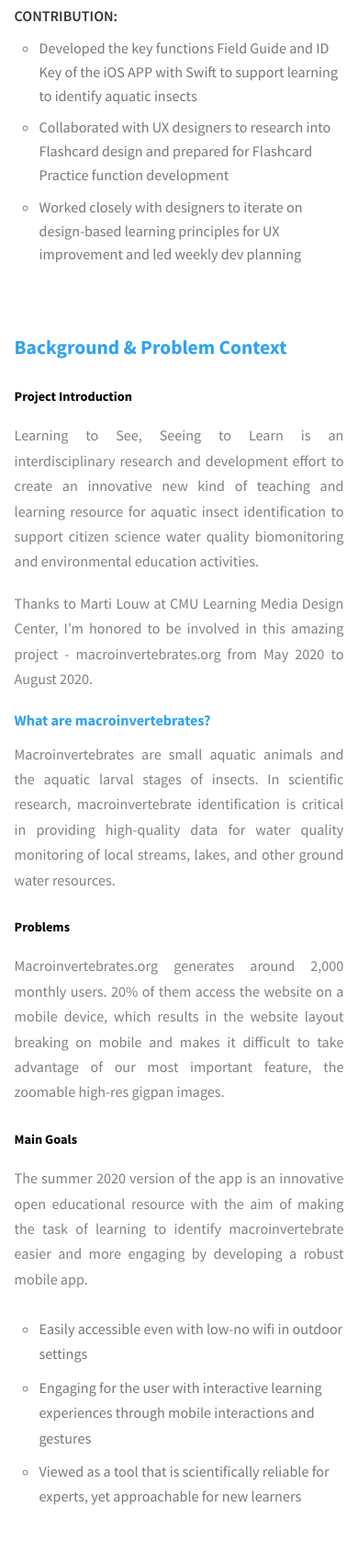
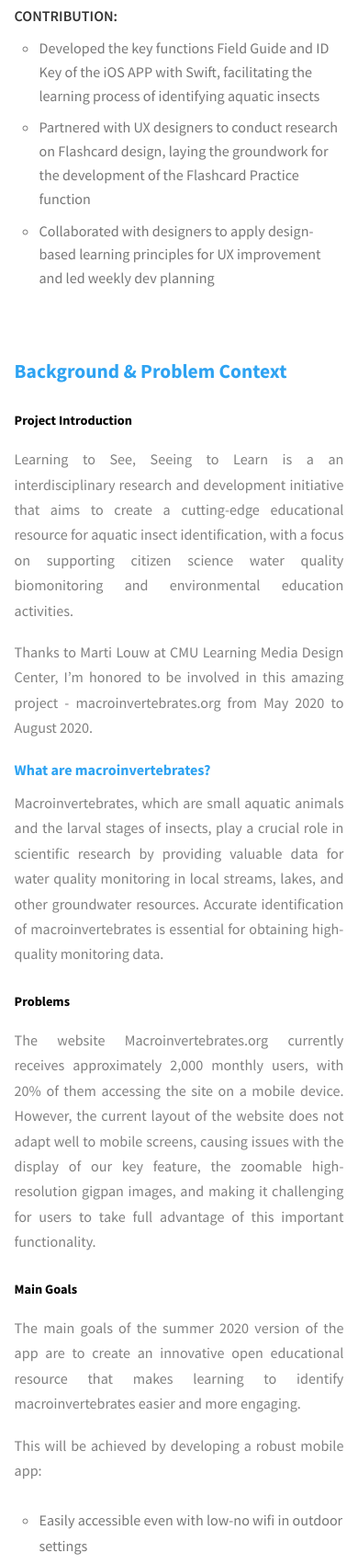
Before and after one commit to DakotaDong/dakotadong, a website: page project-5.html in a window 390 px wide. Shown: the part 960-2661 px from the top of the page at 92% size. Drawn offline with Linux system fonts and the light colour scheme.

Commit message:
Update project-5.html

```diff
--- a/project-5.html
+++ b/project-5.html
@@ -83,13 +83,13 @@
                 <p><strong class="inline-emphasize">CONTRIBUTION: </strong></p>
                 <ul class="list">
                   <li>
-                    Developed the key functions Field Guide and ID Key of the iOS APP with Swift to support learning to identify aquatic insects
+                    Developed the key functions Field Guide and ID Key of the iOS APP with Swift, facilitating the learning process of identifying aquatic insects
                   </li>
                   <li>
-                    Collaborated with UX designers to research into Flashcard design and prepared for Flashcard Practice function development
+                    Partnered with UX designers to conduct research on Flashcard design, laying the groundwork for the development of the Flashcard Practice function
                   </li>
                   <li>
-                    Worked closely with designers to iterate on design-based learning principles for UX improvement and led weekly dev planning
+                    Collaborated with designers to apply design-based learning principles for UX improvement and led weekly dev planning
                   </li>
                 </ul>
               </div>
@@ -99,8 +99,8 @@
               <h3 class="project-details__content-title">Background & Problem Context</h3>
               <P class="project-subtitle">Project Introduction</P>
               <p class="project-details__desc-para">
-                Learning to See, Seeing to Learn is an interdisciplinary research and development effort to create an innovative new kind of teaching and learning resource
-                for aquatic insect identification to support citizen science water quality biomonitoring and environmental education activities.
+                Learning to See, Seeing to Learn is a an interdisciplinary research and development initiative that aims to create a cutting-edge educational resource for
+                aquatic insect identification, with a focus on supporting citizen science water quality biomonitoring and environmental education activities.
               </p>
               <p class="project-details__desc-para">
                 Thanks to Marti Louw at CMU Learning Media Design Center,
@@ -110,20 +110,20 @@
                 <strong>What are macroinvertebrates?</strong>
               </p>
               <p class="project-details__desc-para">
-                Macroinvertebrates are small aquatic animals and the aquatic larval stages of insects.
-                In scientific research, macroinvertebrate identification is critical in providing high-quality data for water quality monitoring of local streams,
-                lakes, and other ground water resources.
+                Macroinvertebrates, which are small aquatic animals and the larval stages of insects, play a crucial role in scientific research by providing valuable data for water quality monitoring in local streams, lakes, and other groundwater resources.
+                Accurate identification of macroinvertebrates is essential for obtaining high-quality monitoring data.
               </p>
               <P class="project-subtitle">Problems</P>
               <p class="project-details__desc-para">
-                Macroinvertebrates.org generates around 2,000 monthly users.
-                20% of them access the website on a mobile device, which results in the website layout breaking on mobile
-                and makes it difficult to take advantage of our most important feature, the zoomable high-res gigpan images.
+                The website Macroinvertebrates.org currently receives approximately 2,000 monthly users, with 20% of them accessing the site on a mobile device.
+                However, the current layout of the website does not adapt well to mobile screens, causing issues with the display of our key feature, the zoomable high-resolution gigpan images, and making it challenging for users to take full advantage of this important functionality.
               </p>
               <P class="project-subtitle">Main Goals</P>
               <p class="project-details__desc-para">
-                The summer 2020 version of the app is an innovative open educational resource with the aim of making the task of learning to identify macroinvertebrate easier
-                and more engaging by developing a robust mobile app.
+                The main goals of the summer 2020 version of the app are to create an innovative open educational resource that makes learning to identify macroinvertebrates easier and more engaging.
+              </p>
+              <p class="project-details__desc-para">
+                This will be achieved by developing a robust mobile app:
               </p>
               <div class="solution-explanation">
                 <ul class="list">
@@ -144,8 +144,8 @@
               <h3 class="project-details__content-title">APP Features</h3>
               <P class="project-subtitle">Field Guide</P>
               <p class="project-details__desc-para">
-                The Field Guide is designed with pages that scale across the Order, Family, and Genus taxonomy levels.
-                It is both a reference and learning material with 93 Families within 9 Orders that can be found and learned about.
+                A comprehensive reference and learning tool with scalable pages covering taxonomy levels,
+                allowing users to explore and learn about 93 Families within 9 Orders of macroinvertebrates.
               </p>
               <div class="project-details__showcase-img-cont">
                 <img
@@ -156,9 +156,7 @@
               </div>
               <P class="project-subtitle">ID Key</P>
               <p class="project-details__desc-para">
-                The ID Key is a complex web of different paths users can go through to identify unknown insects.
-                Translating the ID Key into the digital space, we have created an innovative, first of its kind key that is mobile friendly and also interactively designed.
-                Various features have been implemented in this section to guide novices in making more confident identifications.
+                An interactive and mobile-friendly identification tool that guides users through a complex web of paths to confidently identify unknown insects, enhancing the identification process.
               </p>
               <div class="project-details__showcase-img-cont">
                 <img
@@ -169,9 +167,7 @@
               </div>
               <P class="project-subtitle">Flashcard Practice</P>
               <p class="project-details__desc-para">
-                The Flashcard Practice helps increase learner's engagement, confidence, and accuracy in macroinvertebrate identification.
-                This section had almost a complete overhaul from the initial designs
-                and is expanding into a few other modes such as 'Review Look-Alikes' and 'Multiple Choice Quiz.'
+                Engaging practice mode with different modes such as 'Review Look-Alikes' and 'Multiple Choice Quiz' to increase learner engagement, confidence, and accuracy in macroinvertebrate identification.
               </p>
               <div class="project-details__showcase-img-cont">
                 <img
```
